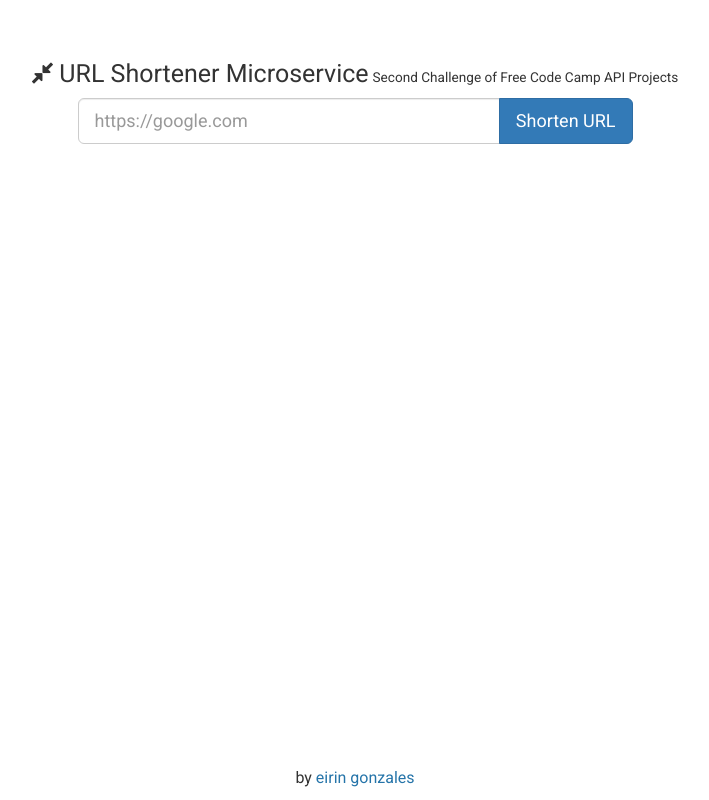
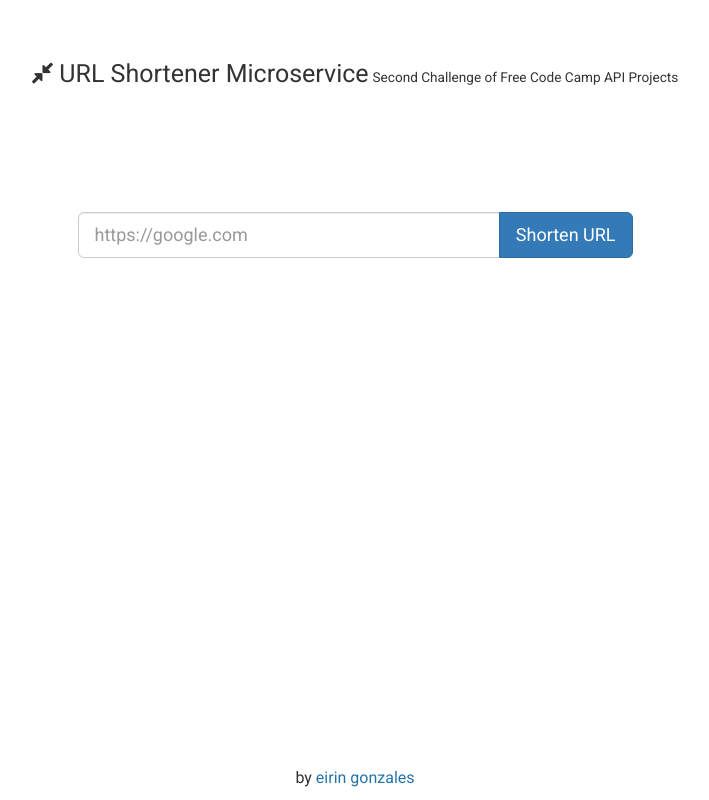
Before and after one commit to theproactivedev/url-shortener, a website: page views/index.html in a window 1280 px wide. Shown: the whole page, without its empty margins (285-994 px from the left). Drawn offline with nearby package versions, Linux system fonts and the light colour scheme.

Commit message:
Checkpoint

```diff
--- a/public/style.css
+++ b/public/style.css
@@ -12,6 +12,10 @@ body {
 h1 {
   display: inline-block;
   font-size: 25px;
+}
+
+form {
+  padding-top: 10%;
 }
 
 footer {
```
Also changed, not shown: views/index.html (+3 -0 lines), public/app.js (added).
